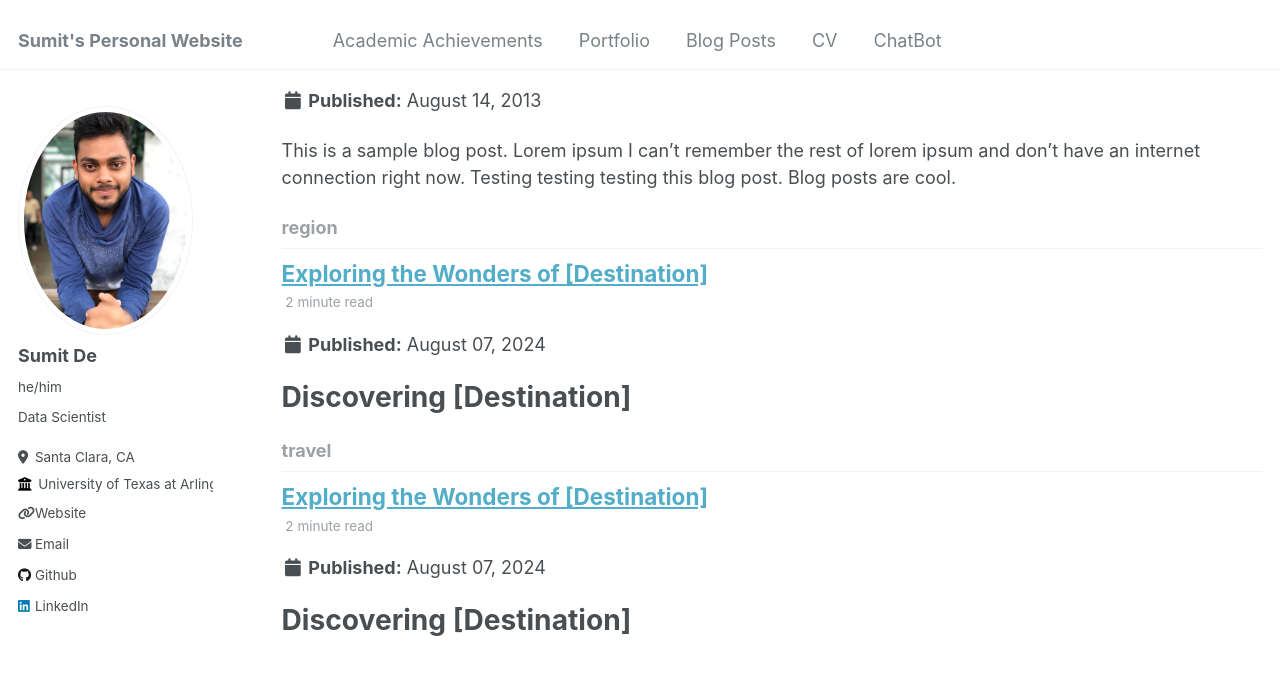
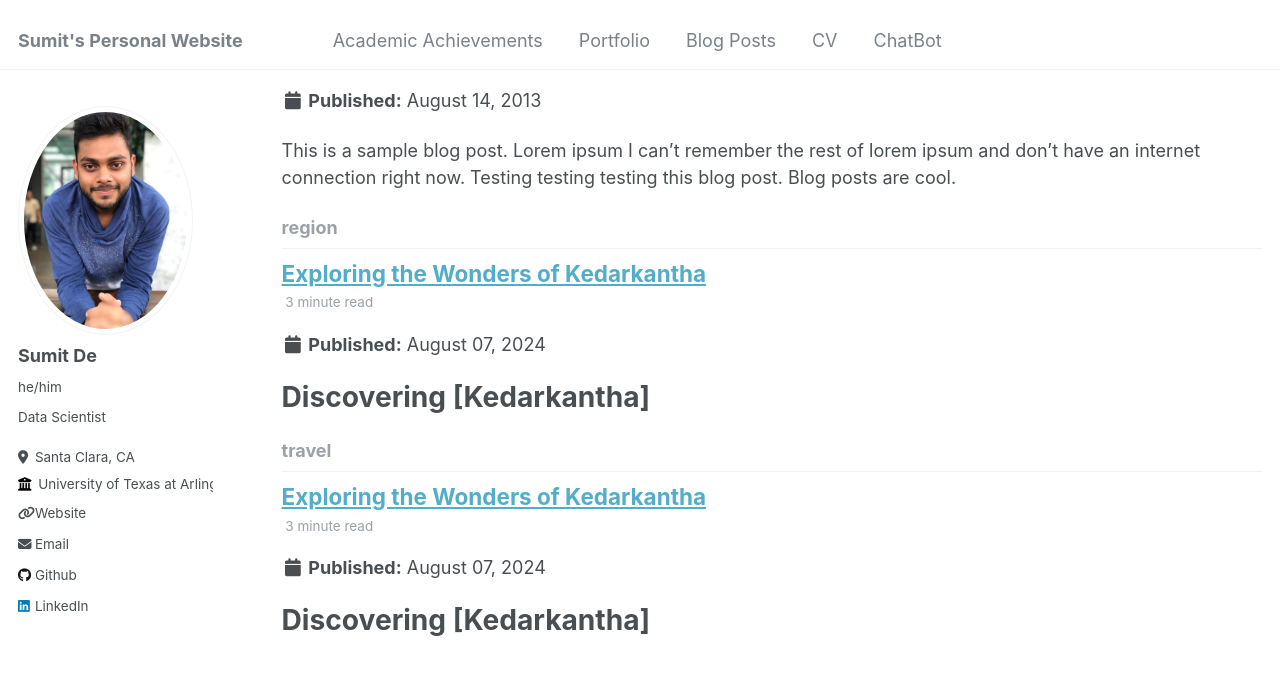
Before and after one commit to sumitisthename/sumitisthename.github.io, a Jekyll site: the page built from _pages/tag-archive.html, in a window 1280 px wide and 900 px high, scrolled down 2798 px. Shown: the top 675 px of the window. Built offline with Jekyll 4.4.1, drawn with Linux system fonts in a browser that asks for light colours; some of the changed lines change nothing that is shown; some of the changed text lies outside the part shown.

Commit message:
Images added

```diff
--- a/_posts/2012-08-14-blog-post-1.md
+++ b/_posts/2012-08-14-blog-post-1.md
@@ -1,67 +1,37 @@
 ---
-title: 'Exploring the Wonders of [Destination]'
+title: 'Exploring the Wonders of Kedarkantha'
 date: 2024-08-07
-permalink: /posts/2024/08/exploring-[destination]/
+permalink: /posts/2024/08/exploring-[kedarkantha]/
 tags:
   - travel
   - adventure
   - [region]
 ---
 
-# Discovering [Destination]
+# Discovering [Kedarkantha]
 
-Welcome to my travel blog! Today, I am excited to share my incredible journey to [Destination], a place filled with stunning landscapes, rich culture, and unforgettable experiences. Join me as I explore the highlights of this amazing destination.
+Welcome to my travel blog! Today, I am excited to share my incredible journey to [Kedarkantha], a place filled with stunning landscapes, rich culture, and unforgettable experiences. Join me as I explore the highlights of this amazing destination.
 
-## Day 1: Arrival and First Impressions
+# Kedarkantha
 
-Lorem ipsum dolor sit amet, consectetur adipiscing elit. Phasellus interdum erat libero, quis feugiat dolor interdum at. Testing testing testing this travel blog post. Travel posts are the best.
+## Day 1: Bangalore to Delhi
+We were a group of 7 trekkers who boarded the flight from Bangalore to Delhi on mission to conquer the summit of kedarkantha. We reached Delhi late evening from where we took a cab to hazrat nizamuddin railway station. A little past midnight we boarded the train to Dehradun from here.
 
-## Exploring the Local Culture
+## Day 2: Dehradun to Sankri Village
+The base camp for the trek at Sankri was about 8-10 hours from Dehradun. Upon arrival at Dehradun we boarded an early morning bus to Sankri. The bus ride was majestic as one can get the view of everflowing Yamuna river from a close lens. The first glimpse of the majestic Himalayas can be seen during this journey too. Upon arrival at sankri base camp late in the afternoon we explored the village and interacted with the locals. A long bus journey and the biting cold weather called for a nice warm dinner. Local lentil soup, warm rotis and salad were served to end the day, but not before our trek leader briefed us for the all-important days ahead
+![Ked-1](/images/ked-1.jpg)
 
-Vestibulum ante ipsum primis in faucibus orci luctus et ultrices posuere cubilia curae; Ut vel purus nec ligula interdum aliquam. From the vibrant markets to the historic landmarks, [Destination] offers a unique glimpse into its cultural heritage.
 
-### Must-Visit Places
+## Day 3: Sankri Village to Juda ki Talab
+**Difficulty: Medium-Hard**
+The day we all waited for the last 4 months had finally arrived. Waking up to the chilly winds, amidst the mountains in the backdrop and sense of excitement was an emotion hard to depict through words. First day of the trek from sankri to juda ki talab was 5kms. My thoughts on this is do not go by the numbers and just enjoy the journey. Day 1 of the trek might seem difficult to many as it takes a while to get used to the terrain. But believe it or not, once you hit the canopy of coniferous trees, every step you take becomes a cherished moment, as the view only gets better.
+There is one thing you will find out on this day is the secret ingredient to maggi was always the hills. The tea and maggi at pit stops along the way is absolutely scrumptious. Our first camp site was juda ki talab. Reaching there by afternoon gave us enough time for us to play in the snow. All is well till the sun dips as temperature drops to -10C.
+![Ked-2](/images/ked-2.jpg)
 
-1. **[Attraction 1]**: Lorem ipsum dolor sit amet, consectetur adipiscing elit.
-2. **[Attraction 2]**: Lorem ipsum dolor sit amet, consectetur adipiscing elit.
-3. **[Attraction 3]**: Lorem ipsum dolor sit amet, consectetur adipiscing elit.
 
-## Adventure Time: Outdoor Activities
+## Day 4: Juda Ki Talab to Kedarkantha Base Camp.
+**Difficulty: Easy - Medium**
+This was one of the more relaxed days. After a revitalizing breakfast, we set off on our journey to the Kedarkantha Base Camp, our next destination. The trek to base camp is 4Kms .One the way you would see the frozen Juda Ki Talab. Typically this the first break for the day. One can chill, take pictures and relax amidst the view of the frozen lake. “Why do we fall, so we can pick ourselves up” the famous quote from Dark Knight is something worth remembering. The route is quite slippery so get ready to slip and perhaps even fall a couple of times. The camp cook welcomed us on the base camp with some hot and fresh rajma. Our trek guide pointed at the summit and showed us what we needed conquer early next morning. Since we reached the campsite quite early we were advised not to sleep and keep ourselves active.
+![Ked-3](/images/ked-3.jpg)
 
-If you're an adventure enthusiast, [Destination] has plenty to offer. From hiking trails to water sports, there's something for everyone.
-
-### Hiking Trails
-
-- **Trail 1**: Lorem ipsum dolor sit amet, consectetur adipiscing elit.
-- **Trail 2**: Lorem ipsum dolor sit amet, consectetur adipiscing elit.
-
-### Water Sports
-
-- **Activity 1**: Lorem ipsum dolor sit amet, consectetur adipiscing elit.
-- **Activity 2**: Lorem ipsum dolor sit amet, consectetur adipiscing elit.
-
-## Culinary Delights
-
-A trip to [Destination] wouldn't be complete without indulging in its culinary offerings. From street food to fine dining, the flavors here are sure to tantalize your taste buds.
-
-### Top Restaurants
-
-1. **Restaurant 1**: Lorem ipsum dolor sit amet, consectetur adipiscing elit.
-2. **Restaurant 2**: Lorem ipsum dolor sit amet, consectetur adipiscing elit.
-3. **Restaurant 3**: Lorem ipsum dolor sit amet, consectetur adipiscing elit.
-
-## Reflecting on the Journey
-
-As my trip to [Destination] comes to an end, I can't help but feel grateful for the memories and experiences. This place has left a lasting impression on me, and I can't wait to return someday.
-
-Thank you for following along on my adventure! Stay tuned for more travel stories and tips on my blog.
-
----
-
-### About the Author
-
-Lorem ipsum dolor sit amet, consectetur adipiscing elit. Testing testing testing this author bio section. Travel bloggers are awesome.
-
----
-
-Happy travels!
+## Day 5: Kedarkantha Summit
```
Also changed, not shown: images/ked-3.jpg (added), 3 other files.
